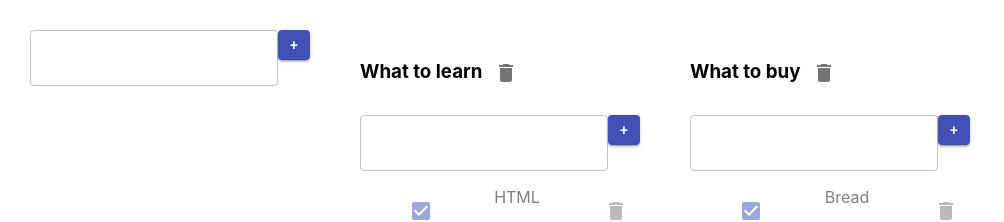
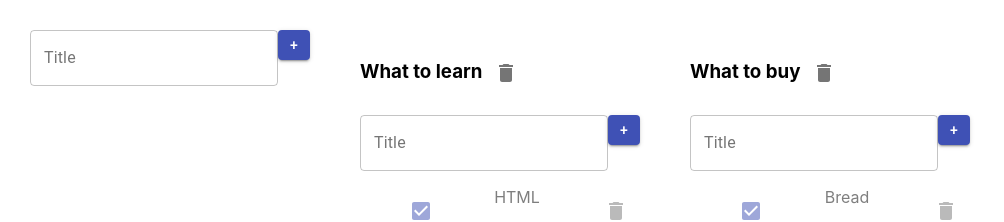
Before and after one commit to LaV0n/it-incubator-todolist, a React (Create React App) app: page / in a window 1280 px wide. Shown: the top 222 px of the page, without its empty margins (0-1004 px from the left). Built offline with nearby package versions, Linux system fonts and the light colour scheme.

Commit message:
add new error

```diff
--- a/src/components/Input.tsx
+++ b/src/components/Input.tsx
@@ -33,17 +33,18 @@
     return (
         <div>
             <TextField variant="outlined"
-                       className={error ? "error" : ""}
+                       error={!!error}
                        value={title}
                        onChange={onChangeHandler}
                        onKeyDown={onKeyPressHandler}
+                       label="Title"
+                       helperText={error}
                        />
             <Button variant="contained"
                     style={{maxWidth: '30px', maxHeight: '30px', minWidth: '30px', minHeight: '30px'}}
                     color="primary"
                     onClick={onclickHandler}
             >+</Button>
-            {error && <div className="error-message">{error}</div>}
         </div>
     )
 }
```
